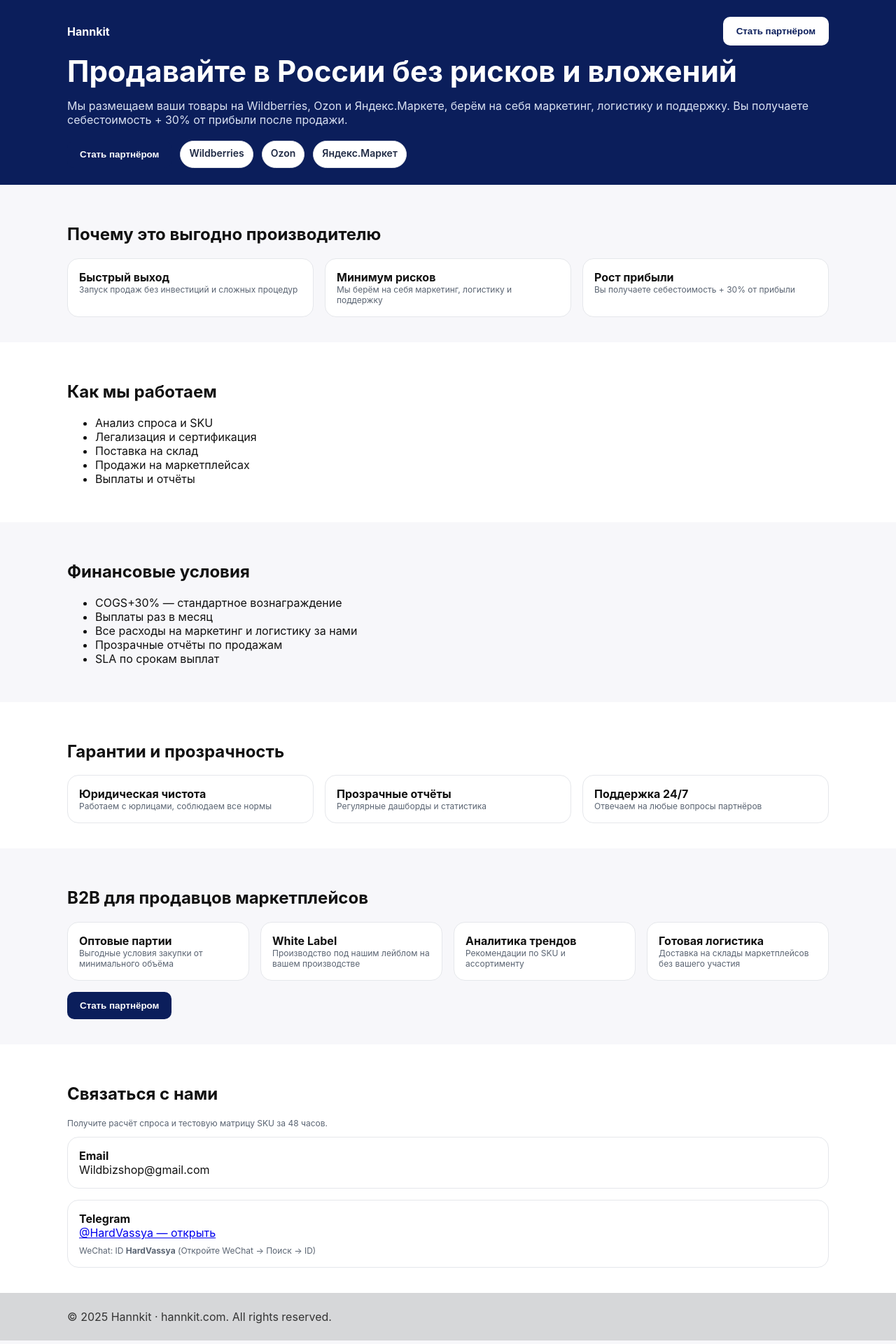
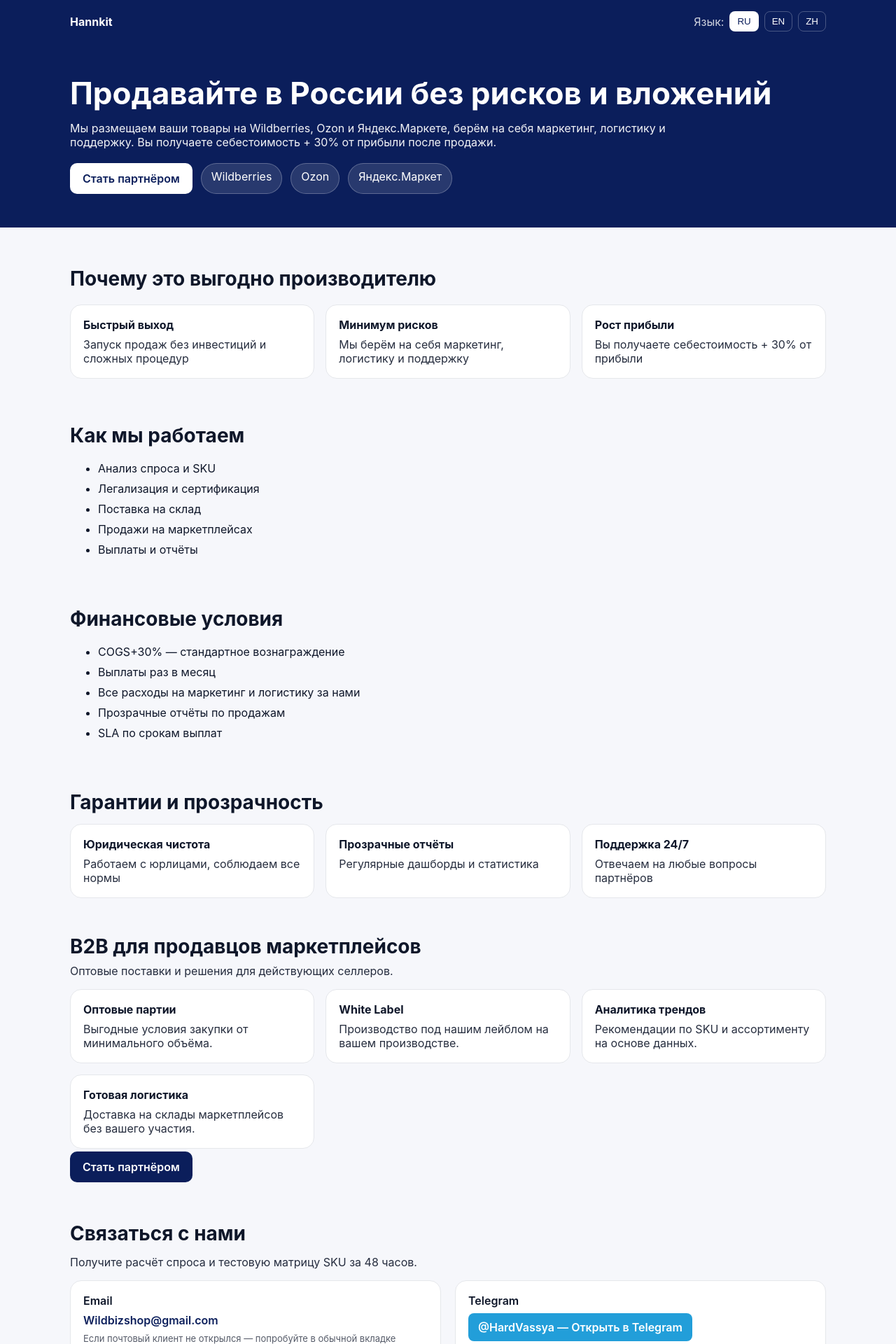
Before and after one commit to VAsily83/hannkit-landing, a Next.js app: page / in a window 1280 px wide. Shown: the top 1920 px of the page at 70% size. Built offline with nearby package versions, Linux system fonts and the light colour scheme.

Commit message:
Update index.tsx

```diff
--- a/pages/index.tsx
+++ b/pages/index.tsx
@@ -1,178 +1,306 @@
-import React, { useState } from 'react';
+// pages/index.tsx
+import { useEffect, useMemo, useState } from "react";
+
+type Lang = "ru" | "en" | "zh";
+
+const TDICT = {
+  ru: {
+    brand: "Hannkit",
+    langLabel: "Язык",
+    ctas: { partner: "Стать партнёром" },
+    heroTitle: "Продавайте в России без рисков и вложений",
+    heroLead:
+      "Мы размещаем ваши товары на Wildberries, Ozon и Яндекс.Маркете, берём на себя маркетинг, логистику и поддержку. Вы получаете себестоимость + 30% от прибыли после продажи.",
+    badges: ["Wildberries", "Ozon", "Яндекс.Маркет"],
+    whyTitle: "Почему это выгодно производителю",
+    why: [
+      { title: "Быстрый выход", text: "Запуск продаж без инвестиций и сложных процедур" },
+      { title: "Минимум рисков", text: "Мы берём на себя маркетинг, логистику и поддержку" },
+      { title: "Рост прибыли", text: "Вы получаете себестоимость + 30% от прибыли" },
+    ],
+    howTitle: "Как мы работаем",
+    how: [
+      "Анализ спроса и SKU",
+      "Легализация и сертификация",
+      "Поставка на склад",
+      "Продажи на маркетплейсах",
+      "Выплаты и отчёты",
+    ],
+    finTitle: "Финансовые условия",
+    fin: [
+      "COGS+30% — стандартное вознаграждение",
+      "Выплаты раз в месяц",
+      "Все расходы на маркетинг и логистику за нами",
+      "Прозрачные отчёты по продажам",
+      "SLA по срокам выплат",
+    ],
+    trustTitle: "Гарантии и прозрачность",
+    trust: [
+      { title: "Юридическая чистота", text: "Работаем с юрлицами, соблюдаем все нормы" },
+      { title: "Прозрачные отчёты", text: "Регулярные дашборды и статистика" },
+      { title: "Поддержка 24/7", text: "Отвечаем на любые вопросы партнёров" },
+    ],
+    b2bTitle: "B2B для продавцов маркетплейсов",
+    b2bLead: "Оптовые поставки и решения для действующих селлеров.",
+    b2b: [
+      { title: "Оптовые партии", text: "Выгодные условия закупки от минимального объёма." },
+      { title: "White Label", text: "Производство под нашим лейблом на вашем производстве." },
+      { title: "Аналитика трендов", text: "Рекомендации по SKU и ассортименту на основе данных." },
+      { title: "Готовая логистика", text: "Доставка на склады маркетплейсов без вашего участия." },
+    ],
+    contactTitle: "Связаться с нами",
+    contactLead: "Получите расчёт спроса и тестовую матрицу SKU за 48 часов.",
+    email: "Email",
+    telegramOpen: "Открыть в Telegram",
+    wechatHint: "Откройте WeChat → Поиск → ID: HardVassya",
+    footer: "© 2025 Hannkit · hannkit.com. All rights reserved.",
+  },
+  en: {
+    brand: "Hannkit",
+    langLabel: "Language",
+    ctas: { partner: "Become a partner" },
+    heroTitle: "Sell in Russia with no risk and upfront costs",
+    heroLead:
+      "We list your products on Wildberries, Ozon and Yandex.Market, handling marketing, logistics and support. You get cost price + 30% of profit after sale.",
+    badges: ["Wildberries", "Ozon", "Yandex.Market"],
+    whyTitle: "Why it benefits a manufacturer",
+    why: [
+      { title: "Fast launch", text: "Start selling with no investment or complex procedures" },
+      { title: "Low risk", text: "We handle marketing, logistics and support" },
+      { title: "Profit growth", text: "You get cost price + 30% of profit" },
+    ],
+    howTitle: "How we work",
+    how: [
+      "Demand & SKU analysis",
+      "Legalization & certification",
+      "Inbound to warehouse",
+      "Marketplace sales",
+      "Payouts & reports",
+    ],
+    finTitle: "Financial terms",
+    fin: [
+      "COGS+30% — standard compensation",
+      "Monthly payouts",
+      "We pay for marketing & logistics",
+      "Transparent sales reports",
+      "SLA on payout terms",
+    ],
+    trustTitle: "Guarantees & transparency",
+    trust: [
+      { title: "Legal compliance", text: "We work with legal entities and obey all regulations" },
+      { title: "Transparent reports", text: "Regular dashboards and statistics" },
+      { title: "Support 24/7", text: "We answer partners’ questions any time" },
+    ],
+    b2bTitle: "B2B for marketplace sellers",
+    b2bLead: "Wholesale supply and solutions for active sellers.",
+    b2b: [
+      { title: "Wholesale", text: "Favourable terms from minimum order quantity" },
+      { title: "White Label", text: "Produce under our label at your factory" },
+      { title: "Trend analytics", text: "SKU & assortment recommendations based on data" },
+      { title: "Logistics", text: "Delivery to marketplace warehouses with no involvement from you" },
+    ],
+    contactTitle: "Contact us",
+    contactLead: "Get demand estimation and a test SKU matrix within 48 hours.",
+    email: "Email",
+    telegramOpen: "Open in Telegram",
+    wechatHint: "Open WeChat → Search → ID: HardVassya",
+    footer: "© 2025 Hannkit · hannkit.com. All rights reserved.",
+  },
+  zh: {
+    brand: "Hannkit",
+    langLabel: "语言",
+    ctas: { partner: "成为合作伙伴" },
+    heroTitle: "零风险、零前期投入在俄罗斯销售",
+    heroLead:
+      "我们在 Wildberries、Ozon 和 Yandex.Market 上架您的商品，并负责营销、物流与客服。售出后您获得成本价 + 30% 的利润。",
+    badges: ["Wildberries", "Ozon", "Yandex.Market"],
+    whyTitle: "对生产商的优势",
+    why: [
+      { title: "快速上线", text: "无需投入与复杂流程，即可启动销售" },
+      { title: "风险极低", text: "我们承担营销、物流与客服" },
+      { title: "利润提升", text: "售后获得成本 + 30% 利润" },
+    ],
+    howTitle: "我们的流程",
+    how: ["需求与 SKU 分析", "合规与认证", "入仓", "平台销售", "结算与报表"],
+    finTitle: "财务条款",
+    fin: ["COGS+30% 标准分成", "按月结算", "营销与物流由我们承担", "透明的销售报表", "按 SLA 付款"],
+    trustTitle: "保障与透明",
+    trust: [
+      { title: "合法合规", text: "与法人合作，遵守法规" },
+      { title: "透明报表", text: "定期仪表盘与统计" },
+      { title: "7×24 支持", text: "随时解答合作伙伴问题" },
+    ],
+    b2bTitle: "B2B（面向卖家）",
+    b2bLead: "为平台卖家提供批发与解决方案。",
+    b2b: [
+      { title: "批发供货", text: "起订量低、价格优惠" },
+      { title: "白标生产", text: "在您工厂贴我们品牌生产" },
+      { title: "趋势分析", text: "基于数据的 SKU 与选品建议" },
+      { title: "一件入仓", text: "直送平台仓，无需您操心" },
+    ],
+    contactTitle: "联系我们",
+    contactLead: "48 小时内提供需求评估与测试 SKU 矩阵。",
+    email: "邮箱",
+    telegramOpen: "打开 Telegram",
+    wechatHint: "打开 WeChat → 搜索 → ID: HardVassya",
+    footer: "© 2025 Hannkit · hannkit.com. All rights reserved.",
+  },
+} as const;
 
 export default function Home() {
-  const [open, setOpen] = useState(false);
-  const [sending, setSending] = useState(false);
-  const [sent, setSent] = useState<null | 'ok' | 'err'>(null);
-  const [name, setName] = useState('');
-  const [email, setEmail] = useState('');
-  const [phone, setPhone] = useState('');
-  const [note, setNote] = useState('');
-  const [agree, setAgree] = useState(true);
+  const [lang, setLang] = useState<Lang>("ru");
 
-  async function submitLead(e: React.FormEvent) {
-    e.preventDefault();
-    if (!agree) return;
-    try {
-      setSending(true); setSent(null);
-      const r = await fetch('/api/lead', {
-        method: 'POST',
-        headers: { 'Content-Type': 'application/json' },
-        body: JSON.stringify({ name, email, phone, note })
-      });
-      const data = await r.json();
-      if (r.ok && data?.ok) {
-        setSent('ok');
-        setTimeout(() => { setOpen(false); setSent(null); }, 1200);
-        setName(''); setEmail(''); setPhone(''); setNote('');
-      } else setSent('err');
-    } catch { setSent('err'); }
-    finally { setSending(false); }
-  }
+  useEffect(() => {
+    const saved = localStorage.getItem("lang");
+    if (saved === "ru" || saved === "en" || saved === "zh") setLang(saved);
+  }, []);
+  useEffect(() => {
+    localStorage.setItem("lang", lang);
+  }, [lang]);
+
+  const T = useMemo(() => TDICT[lang], [lang]);
+
+  const mailto = (name?: string, email?: string, phone?: string) => {
+    const subject = "Заявка с лендинга Hannkit";
+    const body = `Имя/Name: ${name || "-"}\nEmail: ${email || "-"}\nТел/Phone: ${phone || "-"}`;
+    return `mailto:Wildbizshop@gmail.com?subject=${encodeURIComponent(subject)}&body=${encodeURIComponent(body)}`;
+  };
 
   return (
-    <>
-      {/* HERO */}
-      <div className="hero">
-        <div className="container">
-          <div style={{display:'flex',justifyContent:'space-between',alignItems:'center', marginBottom:14}}>
-            <strong>Hannkit</strong>
-            <button className="btn btn-light" onClick={()=>setOpen(true)}>Стать партнёром</button>
-          </div>
-          <h1>Продавайте в России без рисков и вложений</h1>
-          <p>Мы размещаем ваши товары на Wildberries, Ozon и Яндекс.Маркете, берём на себя маркетинг, логистику и поддержку. Вы получаете себестоимость + 30% от прибыли после продажи.</p>
-          <div className="row">
-            <button className="btn btn-primary" onClick={()=>setOpen(true)}>Стать партнёром</button>
-            <span className="pill">Wildberries</span>
-            <span className="pill">Ozon</span>
-            <span className="pill">Яндекс.Маркет</span>
+    <div style={{ fontFamily: "Inter, system-ui, -apple-system, Segoe UI, Roboto, Arial, sans-serif", color: "#0f172a" }}>
+      {/* NAVBAR */}
+      <div style={{ background: "#0B1E5B", color: "#fff" }}>
+        <div style={{ maxWidth: 1120, margin: "0 auto", padding: "16px 20px", display: "flex", alignItems: "center", justifyContent: "space-between" }}>
+          <strong>Hannkit</strong>
+          <div style={{ display: "flex", gap: 8, alignItems: "center" }}>
+            <span style={{ opacity: 0.8 }}>{T.langLabel}:</span>
+            {(["ru", "en", "zh"] as Lang[]).map((l) => (
+              <button
+                key={l}
+                onClick={() => setLang(l)}
+                style={{
+                  padding: "6px 10px",
+                  borderRadius: 8,
+                  border: "1px solid rgba(255,255,255,0.25)",
+                  background: lang === l ? "#fff" : "transparent",
+                  color: lang === l ? "#0B1E5B" : "#fff",
+                  cursor: "pointer",
+                }}
+              >
+                {l.toUpperCase()}
+              </button>
+            ))}
           </div>
         </div>
       </div>
 
-      {/* ПОЧЕМУ */}
-      <section className="section">
-        <div className="container">
-          <h2>Почему это выгодно производителю</h2>
-          <div className="grid grid-3" style={{marginTop:16}}>
-            <div className="card"><b>Быстрый выход</b><div className="small">Запуск продаж без инвестиций и сложных процедур</div></div>
-            <div className="card"><b>Минимум рисков</b><div className="small">Мы берём на себя маркетинг, логистику и поддержку</div></div>
-            <div className="card"><b>Рост прибыли</b><div className="small">Вы получаете себестоимость + 30% от прибыли</div></div>
+      {/* HERO */}
+      <header style={{ background: "#0B1E5B", color: "#fff" }}>
+        <div style={{ maxWidth: 1120, margin: "0 auto", padding: "48px 20px" }}>
+          <h1 style={{ fontSize: 44, lineHeight: 1.1, margin: 0 }}>{T.heroTitle}</h1>
+          <p style={{ marginTop: 16, opacity: 0.95, maxWidth: 900 }}>{T.heroLead}</p>
+          <div style={{ marginTop: 20, display: "flex", gap: 12, flexWrap: "wrap" }}>
+            <a href={mailto()} style={{ background: "#fff", color: "#0B1E5B", borderRadius: 10, padding: "12px 18px", fontWeight: 600, textDecoration: "none" }}>
+              {T.ctas.partner}
+            </a>
+            {T.badges.map((b, i) => (
+              <span key={i} style={{ background: "rgba(255,255,255,0.12)", border: "1px solid rgba(255,255,255,0.25)", padding: "8px 14px", borderRadius: 999 }}>
+                {b}
+              </span>
+            ))}
           </div>
         </div>
-      </section>
+      </header>
 
-      {/* КАК РАБОТАЕМ */}
-      <section className="section" style={{background:'#fff'}}>
-        <div className="container">
-          <h2>Как мы работаем</h2>
-          <ul>
-            <li>Анализ спроса и SKU</li>
-            <li>Легализация и сертификация</li>
-            <li>Поставка на склад</li>
-            <li>Продажи на маркетплейсах</li>
-            <li>Выплаты и отчёты</li>
+      <main style={{ background: "#F6F7FB" }}>
+        <section style={{ maxWidth: 1120, margin: "0 auto", padding: "40px 20px" }}>
+          <h2 style={{ fontSize: 28, margin: "16px 0 20px" }}>{T.whyTitle}</h2>
+          <div style={{ display: "grid", gap: 16, gridTemplateColumns: "repeat(auto-fit,minmax(260px,1fr))" }}>
+            {T.why.map((card, i) => (
+              <div key={i} style={{ background: "#fff", border: "1px solid #e5e7eb", borderRadius: 16, padding: 18 }}>
+                <strong>{card.title}</strong>
+                <div style={{ marginTop: 8, opacity: 0.9 }}>{card.text}</div>
+              </div>
+            ))}
+          </div>
+        </section>
+
+        <section style={{ maxWidth: 1120, margin: "0 auto", padding: "12px 20px 28px" }}>
+          <h2 style={{ fontSize: 28, margin: "12px 0 14px" }}>{T.howTitle}</h2>
+          <ul style={{ lineHeight: 1.8 }}>
+            {T.how.map((s, i) => (
+              <li key={i}>{s}</li>
+            ))}
           </ul>
-        </div>
-      </section>
+        </section>
 
-      {/* ФИНАНСЫ */}
-      <section className="section">
-        <div className="container">
-          <h2>Финансовые условия</h2>
-        <ul>
-          <li>COGS+30% — стандартное вознаграждение</li>
-          <li>Выплаты раз в месяц</li>
-          <li>Все расходы на маркетинг и логистику за нами</li>
-          <li>Прозрачные отчёты по продажам</li>
-          <li>SLA по срокам выплат</li>
-        </ul>
-        </div>
-      </section>
+        <section style={{ maxWidth: 1120, margin: "0 auto", padding: "12px 20px 28px" }}>
+          <h2 style={{ fontSize: 28, margin: "12px 0 14px" }}>{T.finTitle}</h2>
+          <ul style={{ lineHeight: 1.8 }}>
+            {T.fin.map((s, i) => (
+              <li key={i}>{s}</li>
+            ))}
+          </ul>
+        </section>
 
-      {/* ГАРАНТИИ */}
-      <section className="section" style={{background:'#fff'}}>
-        <div className="container">
-          <h2>Гарантии и прозрачность</h2>
-          <div className="grid grid-3" style={{marginTop:16}}>
-            <div className="card"><b>Юридическая чистота</b><div className="small">Работаем с юрлицами, соблюдаем все нормы</div></div>
-            <div className="card"><b>Прозрачные отчёты</b><div className="small">Регулярные дашборды и статистика</div></div>
-            <div className="card"><b>Поддержка 24/7</b><div className="small">Отвечаем на любые вопросы партнёров</div></div>
+        <section style={{ maxWidth: 1120, margin: "0 auto", padding: "12px 20px 28px" }}>
+          <h2 style={{ fontSize: 28, margin: "12px 0 14px" }}>{T.trustTitle}</h2>
+          <div style={{ display: "grid", gap: 16, gridTemplateColumns: "repeat(auto-fit,minmax(260px,1fr))" }}>
+            {T.trust.map((card, i) => (
+              <div key={i} style={{ background: "#fff", border: "1px solid #e5e7eb", borderRadius: 16, padding: 18 }}>
+                <strong>{card.title}</strong>
+                <div style={{ marginTop: 8, opacity: 0.9 }}>{card.text}</div>
+              </div>
+            ))}
           </div>
-        </div>
-      </section>
+        </section>
 
-      {/* B2B */}
-      <section className="section">
-        <div className="container" id="b2b">
-          <h2>B2B для продавцов маркетплейсов</h2>
-          <div className="grid grid-4" style={{marginTop:16}}>
-            <div className="card"><b>Оптовые партии</b><div className="small">Выгодные условия закупки от минимального объёма</div></div>
-            <div className="card"><b>White Label</b><div className="small">Производство под нашим лейблом на вашем производстве</div></div>
-            <div className="card"><b>Аналитика трендов</b><div className="small">Рекомендации по SKU и ассортименту</div></div>
-            <div className="card"><b>Готовая логистика</b><div className="small">Доставка на склады маркетплейсов без вашего участия</div></div>
+        <section style={{ maxWidth: 1120, margin: "0 auto", padding: "12px 20px 40px" }}>
+          <h2 style={{ fontSize: 28, margin: "12px 0 8px" }}>{T.b2bTitle}</h2>
+          <div style={{ opacity: 0.9, marginBottom: 16 }}>{T.b2bLead}</div>
+          <div style={{ display: "grid", gap: 16, gridTemplateColumns: "repeat(auto-fit,minmax(260px,1fr))" }}>
+            {T.b2b.map((card, i) => (
+              <div key={i} style={{ background: "#fff", border: "1px solid #e5e7eb", borderRadius: 16, padding: 18 }}>
+                <strong>{card.title}</strong>
+                <div style={{ marginTop: 8, opacity: 0.9 }}>{card.text}</div>
+              </div>
+            ))}
           </div>
-          <div style={{marginTop:16}}>
-            <button className="btn btn-primary" onClick={()=>setOpen(true)}>Стать партнёром</button>
+          <div style={{ marginTop: 16 }}>
+            <a href={mailto()} style={{ background: "#0B1E5B", color: "#fff", borderRadius: 10, padding: "12px 18px", fontWeight: 600, textDecoration: "none" }}>
+              {T.ctas.partner}
+            </a>
           </div>
-        </div>
-      </section>
+        </section>
 
-      {/* КОНТАКТЫ */}
-      <section className="section" style={{background:'#fff'}}>
-        <div className="container" id="contact">
-          <h2>Связаться с нами</h2>
-          <p className="small">Получите расчёт спроса и тестовую матрицу SKU за 48 часов.</p>
-          <div className="grid grid-2">
-            <div className="card">
-              <b>Email</b>
-              <div>Wildbizshop@gmail.com</div>
+        <section style={{ maxWidth: 1120, margin: "0 auto", padding: "16px 20px 64px" }}>
+          <h2 style={{ fontSize: 28, margin: "12px 0 14px" }}>{T.contactTitle}</h2>
+          <div style={{ opacity: 0.9, marginBottom: 16 }}>{T.contactLead}</div>
+
+          <div style={{ display: "grid", gap: 20, gridTemplateColumns: "repeat(auto-fit,minmax(320px,1fr))" }}>
+            <div style={{ background: "#fff", border: "1px solid #e5e7eb", borderRadius: 16, padding: 18 }}>
+              <div style={{ fontWeight: 600, marginBottom: 8 }}>{T.email}</div>
+              <a href={mailto()} style={{ color: "#0B1E5B", fontWeight: 600, textDecoration: "none" }}>
+                Wildbizshop@gmail.com
+              </a>
+              <div style={{ marginTop: 8, fontSize: 13, opacity: 0.7 }}>Если почтовый клиент не открылся — попробуйте в обычной вкладке</div>
             </div>
-            <div className="card">
-              <b>Telegram</b>
-              <div><a href="https://t.me/HardVassya" target="_blank" rel="noreferrer">@HardVassya — открыть</a></div>
-              <div className="small" style={{marginTop:8}}>WeChat: ID <b>HardVassya</b> (Откройте WeChat → Поиск → ID)</div>
+
+            <div style={{ background: "#fff", border: "1px solid #e5e7eb", borderRadius: 16, padding: 18 }}>
+              <div style={{ fontWeight: 600, marginBottom: 8 }}>Telegram</div>
+              <a href="https://t.me/HardVassya" target="_blank" rel="noopener noreferrer" style={{ display: "inline-block", background: "#229ED9", color: "#fff", padding: "10px 14px", borderRadius: 8, textDecoration: "none", fontWeight: 600 }}>
+                @HardVassya — {T.telegramOpen}
+              </a>
+              <div style={{ marginTop: 14, fontWeight: 600 }}>WeChat</div>
+              <div style={{ fontSize: 13, opacity: 0.9 }}>{T.wechatHint}</div>
             </div>
           </div>
-        </div>
-      </section>
+        </section>
+      </main>
 
-      {/* FOOTER */}
-      <footer className="footer">
-        <div className="container">© 2025 Hannkit · hannkit.com. All rights reserved.</div>
+      <footer style={{ background: "#EEF0F4", borderTop: "1px solid #e5e7eb" }}>
+        <div style={{ maxWidth: 1120, margin: "0 auto", padding: "16px 20px", opacity: 0.8 }}>{T.footer}</div>
       </footer>
-
-      {/* MODAL */}
-      {open && (
-        <div className="modal-backdrop" onClick={()=>setOpen(false)}>
-          <div className="modal" onClick={(e)=>e.stopPropagation()}>
-            <h3 style={{marginTop:0}}>Оставьте заявку</h3>
-            <form onSubmit={submitLead}>
-              <div className="grid" style={{gridTemplateColumns:'1fr 1fr'}}>
-                <input className="input" placeholder="Ваше имя" value={name} onChange={e=>setName(e.target.value)} />
-                <input className="input" placeholder="Email" value={email} onChange={e=>setEmail(e.target.value)} />
-                <input className="input" placeholder="Телефон" value={phone} onChange={e=>setPhone(e.target.value)} />
-                <div />
-              </div>
-              <div style={{marginTop:12}}>
-                <textarea className="textarea" placeholder="Комментарий (по желанию)" value={note} onChange={e=>setNote(e.target.value)} />
-              </div>
-              <label style={{display:'flex',gap:8,alignItems:'center',marginTop:8}}>
-                <input type="checkbox" checked={agree} onChange={e=>setAgree(e.target.checked)} />
-                <span className="small">Отправляя форму, вы соглашаетесь с обработкой персональных данных.</span>
-              </label>
-              <div className="row" style={{marginTop:12}}>
-                <button className="btn btn-primary" disabled={sending || !agree}>
-                  {sending ? 'Отправляем…' : 'Отправить'}
-                </button>
-                <button type="button" className="btn" onClick={()=>setOpen(false)}>Закрыть</button>
-              </div>
-              {sent==='ok' && <div className="small" style={{color:'green',marginTop:8}}>Спасибо! Мы свяжемся с вами.</div>}
-              {sent==='err' && <div className="small" style={{color:'crimson',marginTop:8}}>Не получилось отправить. Попробуйте позже.</div>}
-            </form>
-          </div>
-        </div>
-      )}
-    </>
+    </div>
   );
 }
```
